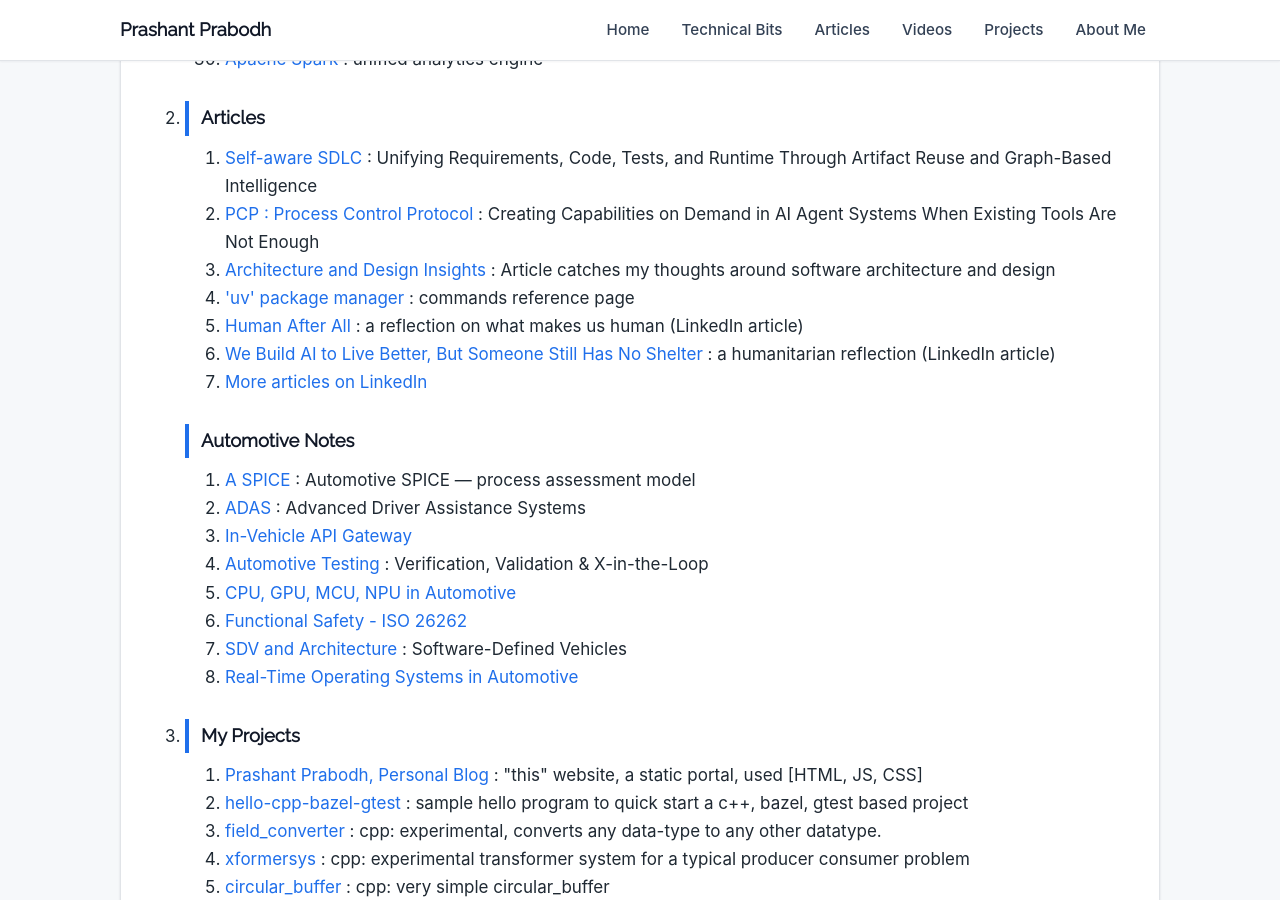
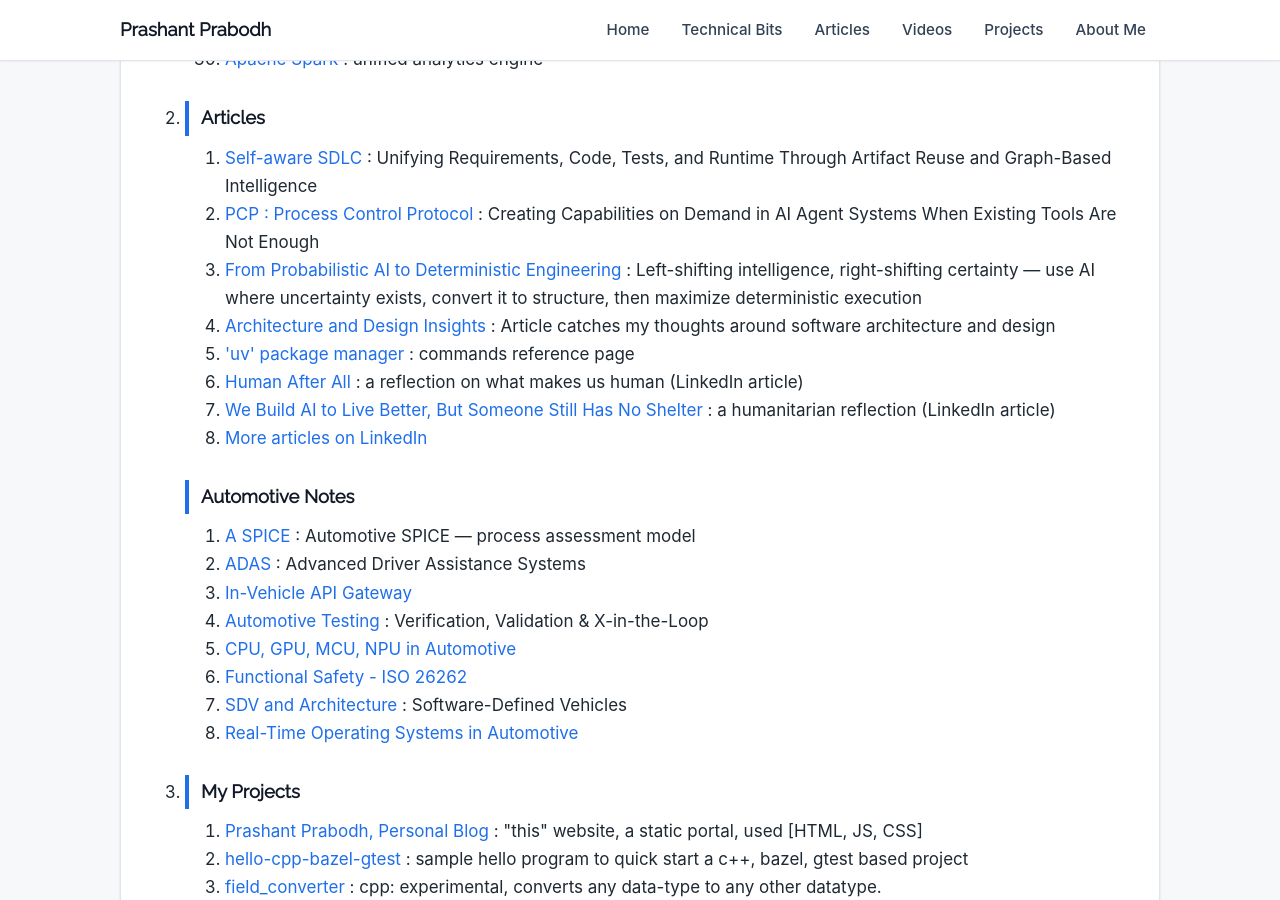
Before and after one commit to a1prashant/portfolio, a Jekyll site: the page built from index.html, in a window 1280 px wide and 900 px high, scrolled down 1766 px. Built offline with Jekyll 4.4.1, drawn with Linux system fonts in a browser that asks for light colours.

Commit message:
new ai doc added

```diff
--- a/index.html
+++ b/index.html
@@ -111,6 +111,10 @@
         <li><a href="article-pcp.html">PCP : Process Control Protocol</a>
           : Creating Capabilities on Demand in AI Agent Systems When Existing
           Tools Are Not Enough</li>
+        <li><a href="md/probabilistic-ai-to-deterministic-engg.html">From Probabilistic
+            AI to Deterministic Engineering</a>
+          : Left-shifting intelligence, right-shifting certainty &mdash; use AI where
+          uncertainty exists, convert it to structure, then maximize deterministic execution</li>
         <li><a href="techbit-design-thoughts.html">Architecture and Design
             Insights</a>
           : Article catches my thoughts around software architecture and
```
Also changed, not shown: md/probabilistic-ai-to-deterministic-engg.md (+4 -0 lines).
